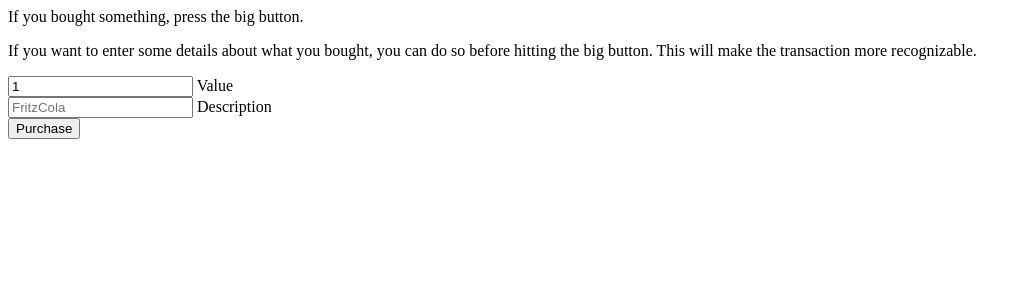
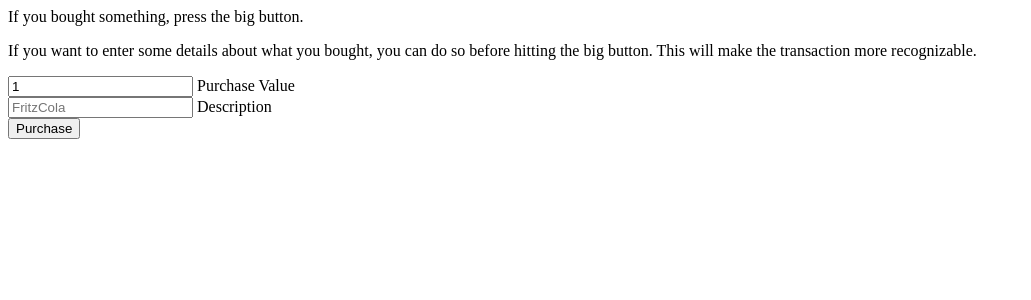
Before and after one commit to fsinfuhh/vinywaji, a Django app: template src/bitbots_drinks_gui/templates/components/forms/record-purchase.html in a window 1280 px wide. Shown: the top 300 px of the page, without its empty margins (0-1031 px from the left). Run offline with Django 3.2, Linux system fonts and the light colour scheme; the template is opened without the code that fills it, so the values that code supplies are empty.

Commit message:
add minimum transaction amount to forms

```diff
--- a/src/bitbots_drinks_gui/templates/components/forms/pay-up.html
+++ b/src/bitbots_drinks_gui/templates/components/forms/pay-up.html
@@ -3,12 +3,12 @@
     <div class="row">
         <div class="input-field col l6 m6 s12">
             {% if pay_up_amount > 0 %}
-                <input id="pay-up-amount" class="validate" name="amount" type="number" required
+                <input id="pay-up-amount" class="validate" name="amount" type="number" required min="1"
                        value="{{ pay_up_amount }}">
                 <label for="pay-up-amount">Deposit Value</label>
             {% else %}
-                <input id="pay-up-amount" class="validate" name="amount" type="number" required>
-                <label for="pay-up-amount">Deposit Value (you already have {{ current_balance }}€)</label>
+                <input id="pay-up-amount" class="validate" name="amount" type="number" required min="1">
+                <label for="pay-up-amount">Deposit Value (you currently have {{ current_balance }}€)</label>
             {% endif %}
         </div>
 
--- a/src/bitbots_drinks_gui/templates/components/forms/record-purchase.html
+++ b/src/bitbots_drinks_gui/templates/components/forms/record-purchase.html
@@ -9,8 +9,8 @@
     </div>
     <div class="row">
         <div class="input-field col l4 m4 s12">
-            <input id="purchase-value" class="validate" name="amount" placeholder="1" type="number" required value="1">
-            <label for="purchase-value">Value</label>
+            <input id="purchase-value" class="validate" name="amount" placeholder="1" type="number" required value="1" min="1">
+            <label for="purchase-value">Purchase Value</label>
         </div>
 
         <div class="input-field col l4 m4 s12">
```
